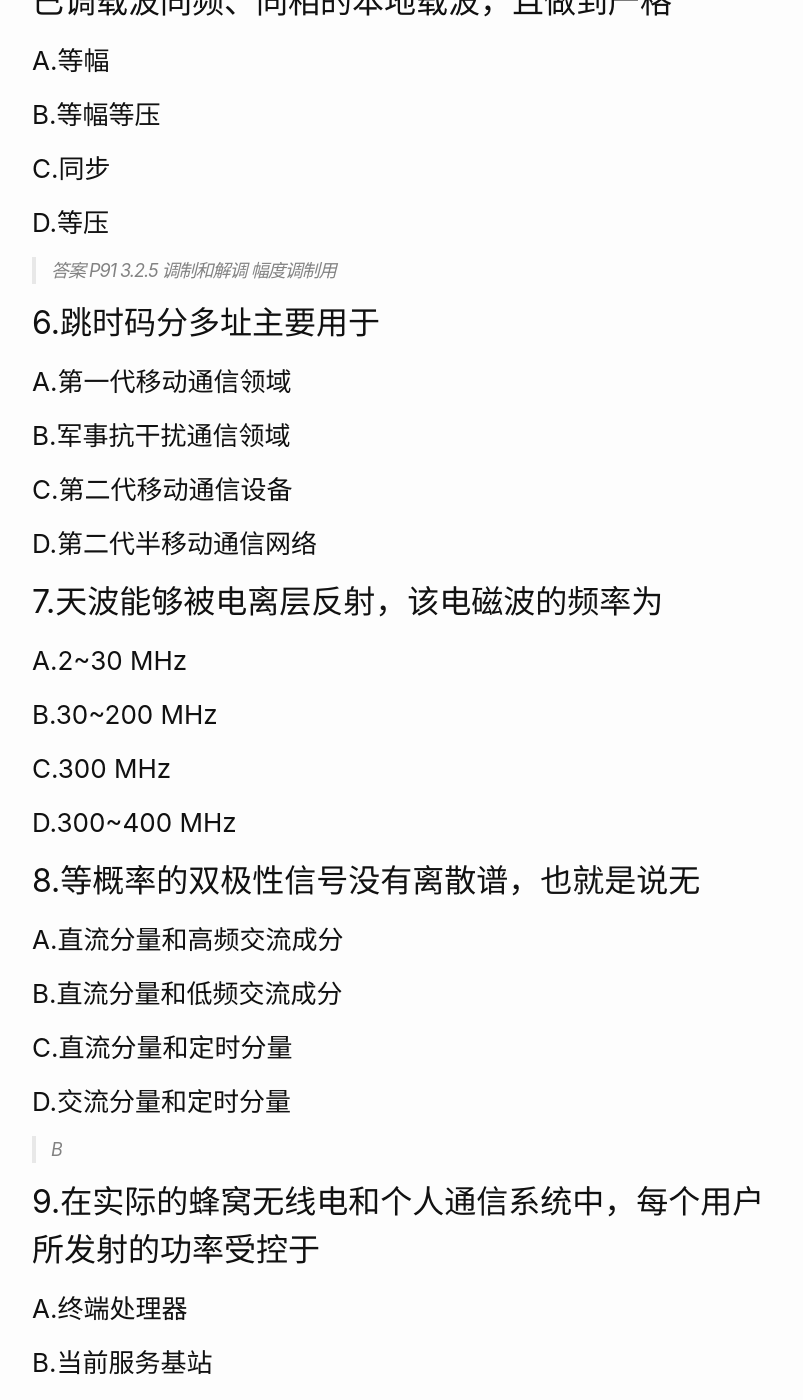
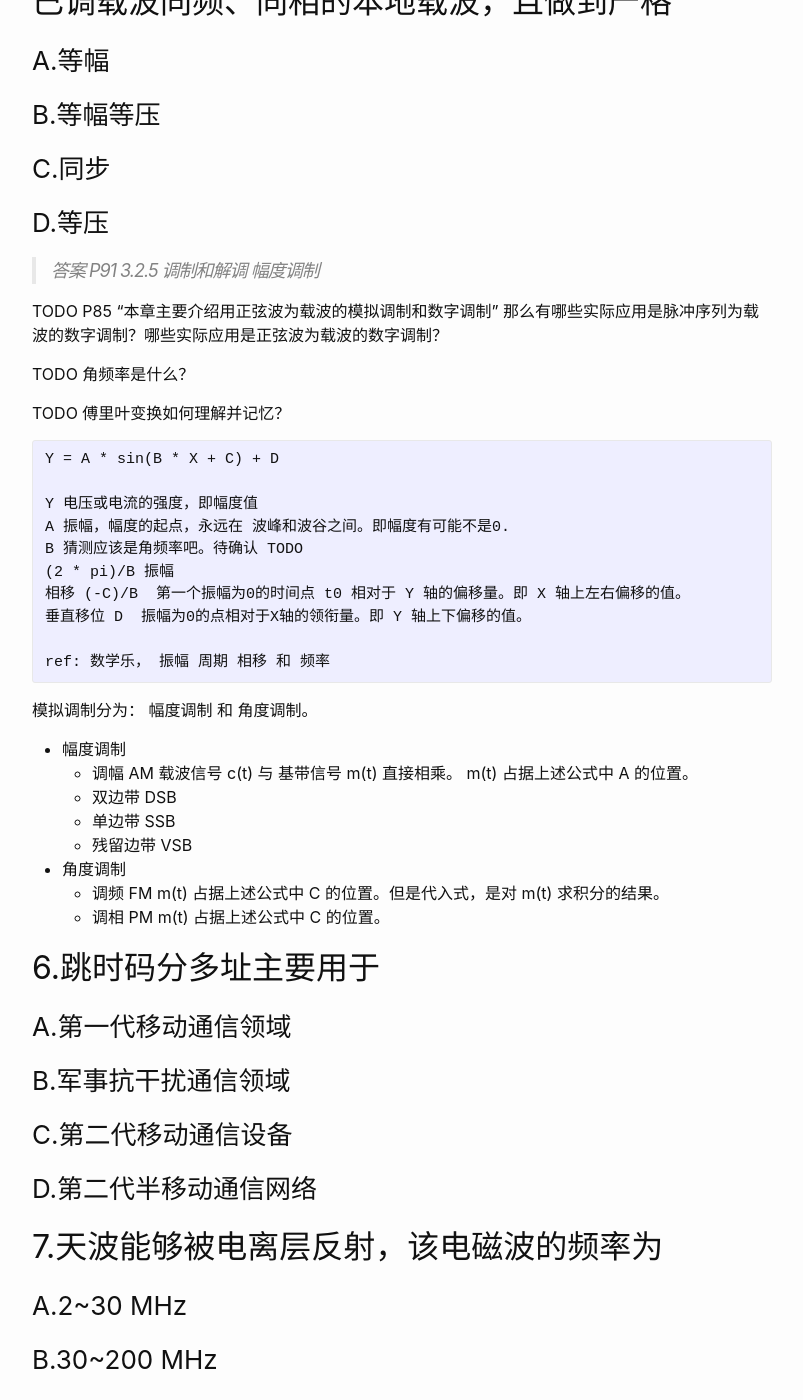
Before and after one commit to wangtiga/wangtiga.github.io, a Jekyll site: the page built from _previews/2019-06-27-4742_2013_04.md, in a window 1280 px wide and 1400 px high, scrolled down 5893 px. Shown: the whole window, without its empty margins (238-1041 px from the left). Built offline with Jekyll 4.4.1, drawn with Linux system fonts in a browser that asks for light colours.

Commit message:
updated from notep

````diff
--- a/_previews/2019-06-27-4742_2013_04.md
+++ b/_previews/2019-06-27-4742_2013_04.md
@@ -67,7 +67,46 @@ tags:   exam
 ### C.同步
 ### D.等压
 
-> 答案 P91 3.2.5 调制和解调 幅度调制用
+> 答案 P91 3.2.5 调制和解调 幅度调制
+
+TODO P85 "本章主要介绍用正弦波为载波的模拟调制和数字调制" 那么有哪些实际应用是脉冲序列为载波的数字调制？哪些实际应用是正弦波为载波的数字调制？
+
+TODO 角频率是什么？
+
+TODO 傅里叶变换如何理解并记忆？
+
+```txt
+Y = A * sin(B * X + C) + D
+
+Y 电压或电流的强度，即幅度值
+A 振幅，幅度的起点，永远在 波峰和波谷之间。即幅度有可能不是0.
+B 猜测应该是角频率吧。待确认 TODO
+(2 * pi)/B 振幅
+相移 (-C)/B  第一个振幅为0的时间点 t0 相对于 Y 轴的偏移量。即 X 轴上左右偏移的值。
+垂直移位 D  振幅为0的点相对于X轴的领衔量。即 Y 轴上下偏移的值。
+
+ref: 数学乐， 振幅 周期 相移 和 频率
+```
+
+模拟调制分为：
+幅度调制 和
+角度调制。
+
+- 幅度调制
+  * 调幅 AM
+    载波信号 c(t) 与 基带信号 m(t) 直接相乘。
+    m(t) 占据上述公式中 A 的位置。
+  * 双边带 DSB
+  * 单边带 SSB
+  * 残留边带 VSB
+
+- 角度调制
+  * 调频 FM
+    m(t) 占据上述公式中 C 的位置。但是代入式，是对 m(t) 求积分的结果。
+  * 调相 PM
+    m(t) 占据上述公式中 C 的位置。
+
+
 
 ## 6.跳时码分多址主要用于
 ### A.第一代移动通信领域
````
Also changed, not shown: _previews/2019-06-20-4742_2014_04.md (+3 -1 lines).
